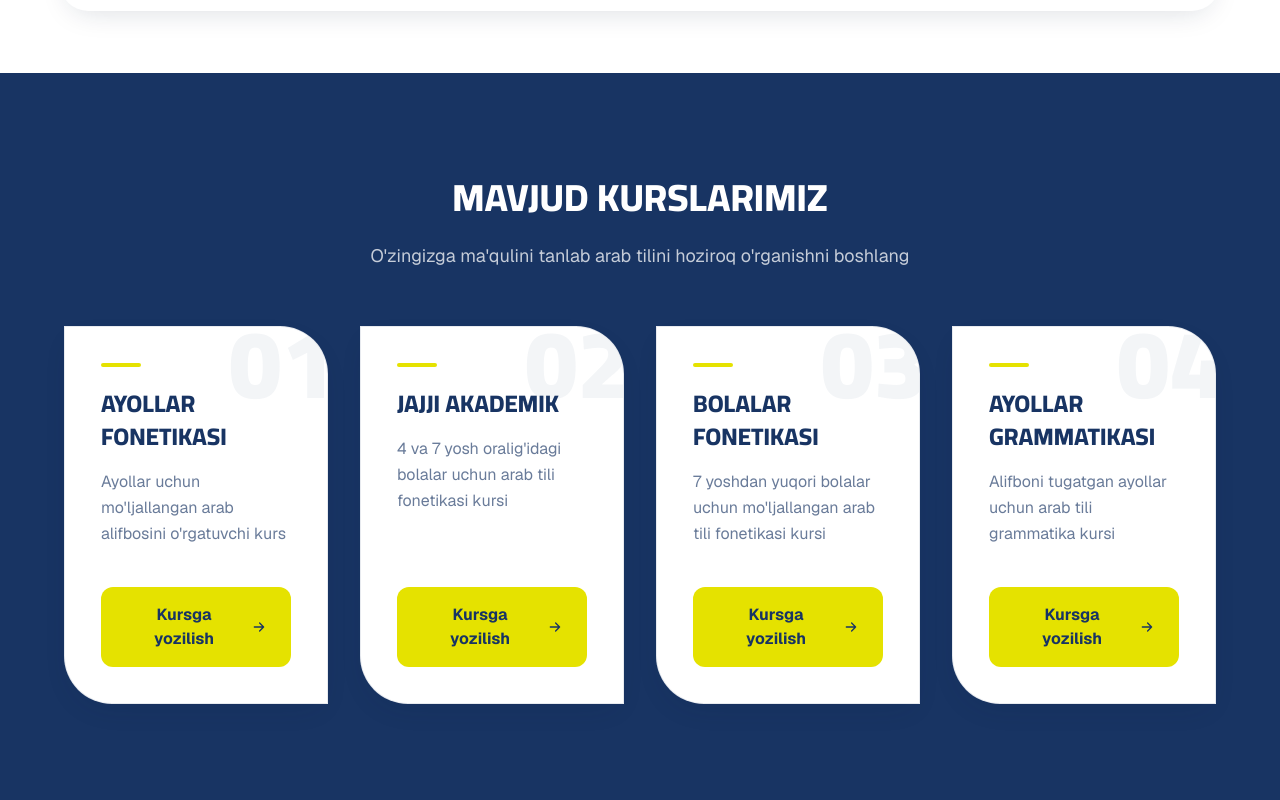
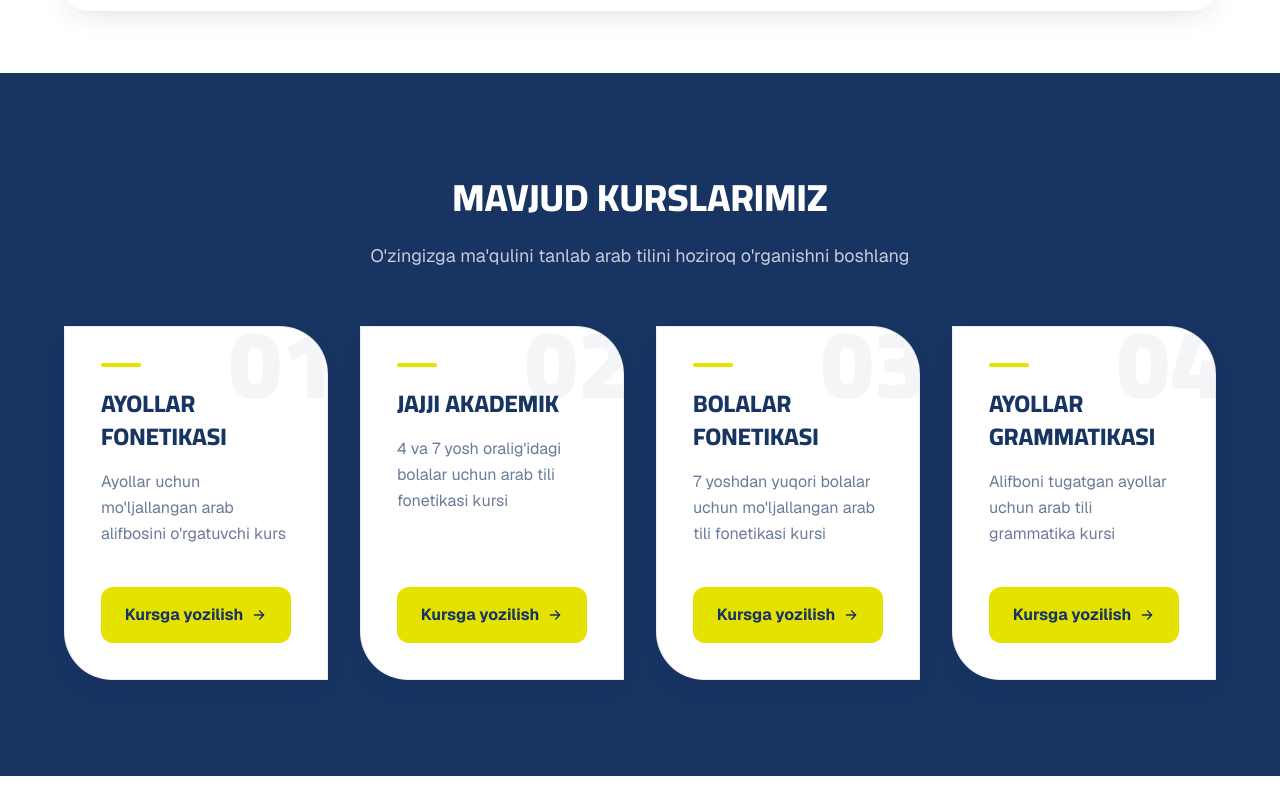
Before and after one commit to Abdulhamid-Azamov/mudarris, a Next.js app: page / in a window 1280 px wide. Shown: the part 1464-2264 px from the top of the page. After the commit the page ends 2240 px from the top, so only its background shows below. Built offline with nearby package versions, Linux system fonts and the light colour scheme.

Commit message:
bag fixed

```diff
--- a/components/CourseSection.tsx
+++ b/components/CourseSection.tsx
@@ -52,9 +52,9 @@ const CourseSection = () => {
                 <p className="mt-4 text-sm leading-relaxed text-navy/65 sm:text-base">{course.description}</p>
               </div>
 
-              <button className="relative flex w-full cursor-pointer items-center justify-center gap-2 rounded-xl bg-accent px-6 py-4 text-sm font-bold text-navy transition-all duration-200 hover:-translate-y-0.5 hover:shadow-(--shadow-card) sm:text-base">
+              <button className="relative flex w-full cursor-pointer items-center justify-center gap-2 whitespace-nowrap rounded-xl bg-accent px-4 py-4 text-sm font-bold text-navy transition-all duration-200 hover:-translate-y-0.5 hover:shadow-[var(--shadow-card)] sm:px-6 sm:text-base">
                 Kursga yozilish
-                <ArrowIcon className="h-4 w-4 transition-transform duration-200 group-hover:translate-x-1" />
+                <ArrowIcon className="h-4 w-4 shrink-0 transition-transform duration-200 group-hover:translate-x-1" />
               </button>
             </div>
           </Reveal>
```
